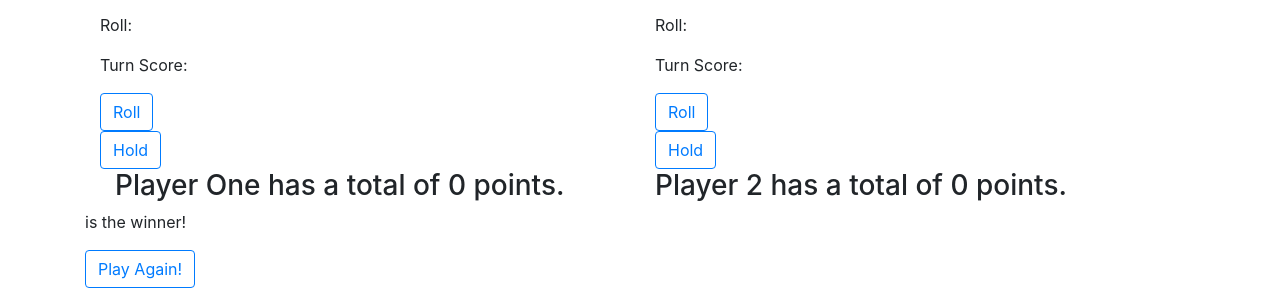
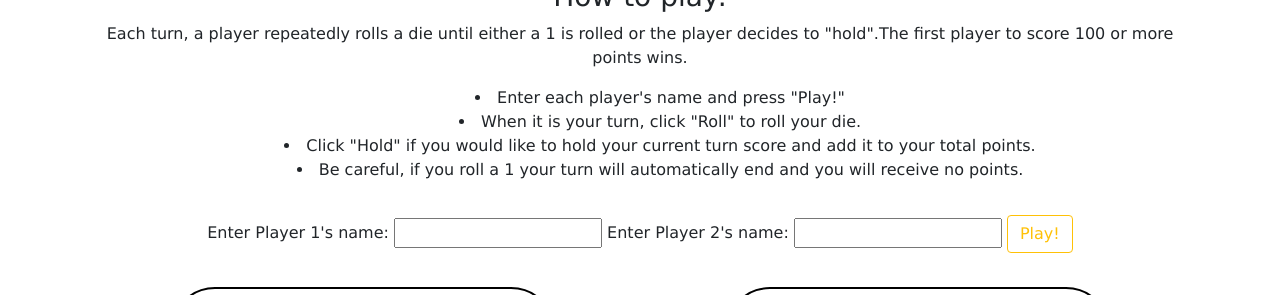
Before and after one commit to kevinkirkl3y/pig-dice-testing, a plain HTML site: page index.html in a window 1280 px wide. Shown: the part 203-498 px from the top of the page. Drawn offline with Linux system fonts and the light colour scheme.

Commit message:
add styling and jquery effects
Co-authored-by: Ben McFarland <benrmcfarland@gmail.com>

```diff
--- a/css/styles.css
+++ b/css/styles.css
@@ -0,0 +1,33 @@
+#gameResult {
+  display:none;
+}
+
+body {
+  text-align: center;
+  list-style-position: inside;
+  font-family: 'Lucida Sans', 'Lucida Sans Regular', 'Lucida Grande', 'Lucida Sans Unicode', Geneva, Verdana, sans-serif;
+}
+
+.jumbotron {
+  padding-top: 2%;
+  padding-bottom: 2%;
+}
+
+form {
+  margin-top: 3%;
+  margin-bottom: 3%;
+}
+
+.col-4 {
+  border: 2px solid #000000;
+  border-radius: 10%;
+  margin: auto;
+  padding-top: 1%;
+}
+
+.col-6 {
+  margin-top: 2%;
+}
+.resultsFont {
+  font-family: 'Lucida Console', Monaco, monospace;
+}
--- a/index.html
+++ b/index.html
@@ -10,45 +10,55 @@
   <title>Pig Die!</title>
 </head>
 <body>
+  <div class="jumbotron">
+    <h1 class="display-4">Pig Dice</h1>
+    <img src="img/dice.png" alt="vector image of a single die">
+  </div>
   <div class="container" id ="gameField">
     <div id="instructions">
       <h3>How to play:</h3>
-      <p>[Instructions]</p>
+      <p>Each turn, a player repeatedly rolls a die until either a 1 is rolled or the player decides to "hold".The first player to score 100 or more points wins. </p>
+      <ul>
+        <li>Enter each player's name and press "Play!"</li>
+        <li>When it is your turn, click "Roll" to roll your die.</li>
+        <li>Click "Hold" if you would like to hold your current turn score and add it to your total points.</li>
+        <li> Be careful, if you roll a 1 your turn will automatically end and you will receive no points.</li>
+      </ul>
       <form id="enterName">
         <label for="name">Enter Player 1's name:</label>
         <input type="text" id="playerOneName">
         <label for="name">Enter Player 2's name:</label>
         <input type="text" id="playerTwoName">
-        <button type="submit" class="btn btn-outline-primary">Submit</button>
+        <button type="submit" class="btn btn-outline-warning">Play!</button>
       </form>
     </div>
     <div class="container">
       <div class="row">
-        <div class="col-6">
+        <div class="col-4">
           <div id="player1">
             <h1><span class="nameOne">Player 1</span></h1>
             <p>Turn: <span id="turnOne"></span></p>
             <p>Roll:<span id="rollResult-1"></span></p>
             <p>Turn Score:<span id="turnScore-1"></span></p>
             <form id="player1Play">
-              <button type="submit" class="btn btn-outline-primary">Roll</button>
+              <button type="submit" class="btn btn-outline-success">Roll</button>
             </form>
             <form id="player1Hold">
-            <button type="submit" class="btn btn-outline-primary">Hold</button>
+            <button type="submit" class="btn btn-outline-danger">Hold</button>
             </form>
           </div>
         </div>
-        <div class="col-6">
+        <div class="col-4">
           <div id="player2">
             <h1><span class="nameTwo">Player 2</span></h1>
             <p>Turn: <span id="turnTwo"></span></p>
             <p>Roll:<span id="rollResult-2"></span></p>
             <p>Turn Score:<span id="turnScore-2"></span></p>
             <form id="player2Play">
-              <button type="submit" class="btn btn-outline-primary">Roll</button>
+              <button type="submit" class="btn btn-outline-success">Roll</button>
             </form>
             <form id="player2Hold">
-            <button type="submit" class="btn btn-outline-primary">Hold</button>
+            <button type="submit" class="btn btn-outline-danger">Hold</button>
             </form>
           </div>
         </div>
@@ -56,10 +66,10 @@
       <div class="container">
         <div class="row">
           <div class="col-6">
-            <h3><span class="nameOne">Player One</span> has a total of <span id="total-1">0</span> points.</h3>
+            <h3 class="resultsFont"><span class="nameOne">Player One</span> has a total of <em><span id="total-1">0</span></em> points.</h3>
           </div>
           <div class="col-6">
-            <h3><span class="nameTwo">Player 2</span> has a total of <span id="total-2">0</span> points.</h3>
+            <h3 class="resultsFont"><span class="nameTwo">Player 2</span> has a total of <em><span id="total-2">0</span></em> points.</h3>
           </div>
         </div>
       </div>
@@ -68,7 +78,7 @@
   <div class="container" id="gameResult">
     <p><span id="winnerName"></span> is the winner!</p>
     <form id="resetGame">
-      <button type="submit" class="btn btn-outline-primary">Play Again!</button>
+      <button type="submit" class="btn btn-outline-info">Play Again!</button>
     </form>
   </div>
 </body>
--- a/js/scripts.js
+++ b/js/scripts.js
@@ -4,7 +4,7 @@ let player2 = new Player ();
 function Player() {
   this.turnCount = 1;
   this.turnScore = 0;
-  this.totalScore = 90;
+  this.totalScore = 0;
   this.currentRoll;
 }
 
@@ -39,8 +39,8 @@ function endTurnPlayerOne() {
     $("#rollResult-1").html(" ");
     $("#turnScore-1").html(" ");
     $("#total-1").html(player1.totalScore);
-    $("#player1").hide();
-    $("#player2").show();
+    $("#player1").slideUp();
+    $("#player2").slideDown();
     $("#turnOne").html(player1.turnCount);
   }
 }
@@ -55,8 +55,8 @@ function endTurnPlayerTwo() {
     $("#rollResult-2").html(" ");
     $("#turnScore-2").html(" ");
     $("#total-2").html(player2.totalScore);
-    $("#player2").hide();
-    $("#player1").show();
+    $("#player2").slideUp();
+    $("#player1").slideDown();
     $("#turnTwo").html(player2.turnCount);
   }
 }
@@ -64,12 +64,13 @@ function endTurnPlayerTwo() {
 $(document).ready(function() {
   $("form#enterName").submit(function(event) {
     event.preventDefault();
+    $("#instructions").slideUp();
     $(".nameOne").text($("input#playerOneName").val());
     $(".nameTwo").text($("input#playerTwoName").val());
     $("#turnOne").html(player1.turnCount);
     $("#turnTwo").html(player2.turnCount);
-    $("#player2").hide();
-    $("#player1").show();
+    $("#player2").slideUp();
+    $("#player1").slideDown();
   });
 
   $("form#player1Play").submit(function(event) {
```
